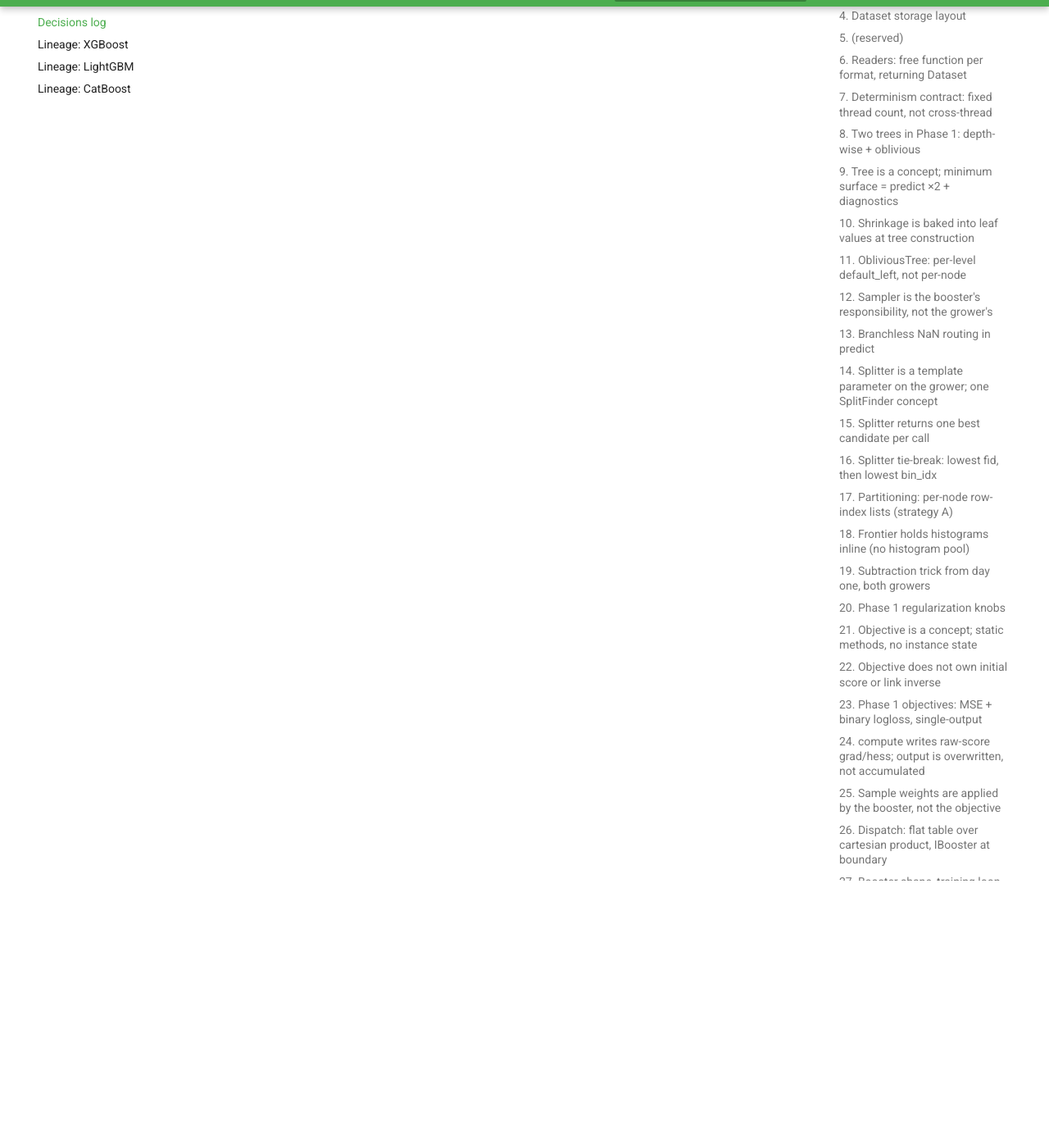
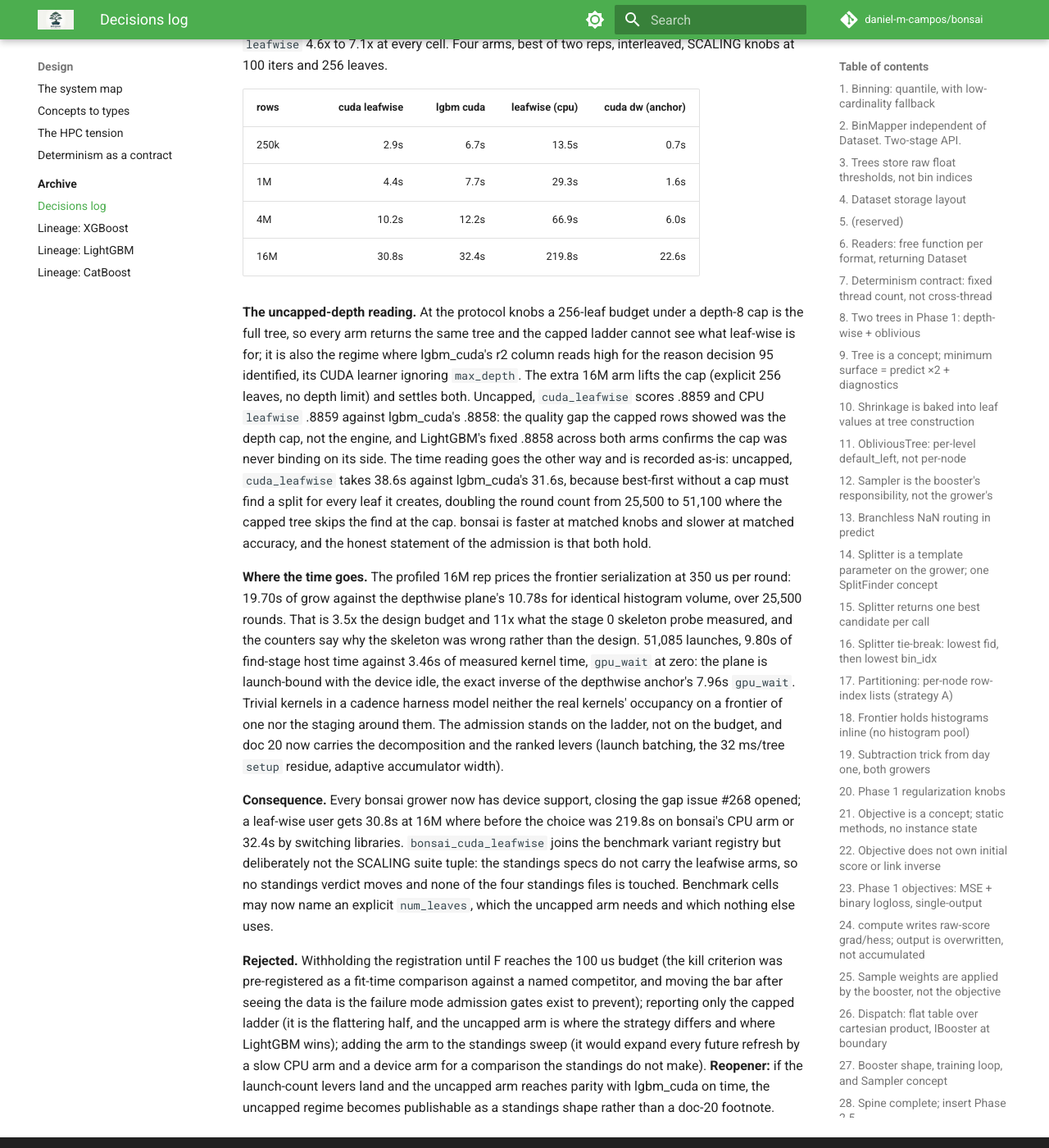
Before and after one commit to daniel-m-campos/bonsai, an MkDocs documentation site: the page built from docs/decisions.md, in a window 1280 px wide and 1400 px high, scrolled down 71528 px. Shown: the whole window at 82% size. Built offline with MkDocs 1.6.1 and Material for MkDocs 9.7.7, drawn with Linux system fonts in a browser that asks for light colours; comment, search, counter and statistics services are not loaded; some of the changed text lies outside the part shown.

Commit message:
docs: cuda_leafwise admitted by measurement
Decision 97 records the verdict: the pre-registered kill criterion is
met (30.8s against lgbm_cuda's 32.4s at 16M x 100, same pod) and the
secondary bar with room (4.6x to 7.1x over the CPU arm at every cell),
so the registration stands.

The uncapped-depth arm settles both halves of the quality question:
bonsai's leaf-wise growers reach LightGBM's accuracy once the cap is
lifted, and LightGBM is faster in that regime. Doc 20's status, its
promised per-round decomposition, and the ranked levers follow the
measurement; the plane is launch-bound at 350us per round against a
100us budget, and the admission stands on the ladder, not the budget.

```diff
--- a/docs/decisions.md
+++ b/docs/decisions.md
@@ -1204,3 +1204,22 @@ Standings: rows, width, frontier, airline
 **Consequence.** The decision-92 refresh ritual is unchanged: same two phases in the same order, same release ordering (bump PR merges first, then refresh with `prev_version` set, then tag), same `Standings:`-tagged-decision gate on a moved verdict, same freshness check at publish time. Only the vehicle moved, from a GitHub Actions runner to a local script invoked by hand per the runbook. The tail is now iterable at the cost of a supersede-phase rerun against an already-measured results directory, not a fresh pod rental, so the next tail bug (there will be one) costs minutes instead of hours. Still unexercised: the supersede phase's `gh pr create` step itself, since the dry run stopped at the commit; the first live run is that step's real test.
 
 **Rejected.** Iterating on the CI tail in place (the four dispatches already show this costs one paid pod session per bug, with no way to shorten the loop); splitting responsibilities, CI for measurement and a local script for supersede (two systems for one ritual, and the CI half brings back the pip-in-uv-venv class of failure for no reliability gain now that the local driver also measures); a scheduled cron trigger (decision 92 already rejected this for the same workflow, and a flaky tail makes an unattended cadence worse, not better). **Reopener:** if the supersede phase accumulates its own run-scarce failure history, revisit whether a cheap local test harness (fixture results directory, no pod) can be built before deciding whether any part belongs back on a runner.
+
+## 97. `cuda_leafwise` admitted by measurement (adopted)
+
+**Decision.** The device leafwise plane of [`20-cuda-leafwise.md`](architecture/20-cuda-leafwise.md) keeps its registration. Issue #268's kill criterion was pre-registered and is met: on one pod (L40S, US-NC-1, 2026-08-01, `leafwise-ladder-2026-08.jsonl`, sha `2a23f33`) `cuda_leafwise` fits 16M x 100 in 30.8s against lgbm_cuda's 32.4s. The secondary bar is met with room: it beats same-pod CPU `leafwise` 4.6x to 7.1x at every cell. Four arms, best of two reps, interleaved, SCALING knobs at 100 iters and 256 leaves.
+
+| rows | cuda leafwise | lgbm cuda | leafwise (cpu) | cuda dw (anchor) |
+|---|--:|--:|--:|--:|
+| 250k | 2.9s | 6.7s | 13.5s | 0.7s |
+| 1M | 4.4s | 7.7s | 29.3s | 1.6s |
+| 4M | 10.2s | 12.2s | 66.9s | 6.0s |
+| 16M | 30.8s | 32.4s | 219.8s | 22.6s |
+
+**The uncapped-depth reading.** At the protocol knobs a 256-leaf budget under a depth-8 cap is the full tree, so every arm returns the same tree and the capped ladder cannot see what leaf-wise is for; it is also the regime where lgbm_cuda's r2 column reads high for the reason decision 95 identified, its CUDA learner ignoring `max_depth`. The extra 16M arm lifts the cap (explicit 256 leaves, no depth limit) and settles both. Uncapped, `cuda_leafwise` scores .8859 and CPU `leafwise` .8859 against lgbm_cuda's .8858: the quality gap the capped rows showed was the depth cap, not the engine, and LightGBM's fixed .8858 across both arms confirms the cap was never binding on its side. The time reading goes the other way and is recorded as-is: uncapped, `cuda_leafwise` takes 38.6s against lgbm_cuda's 31.6s, because best-first without a cap must find a split for every leaf it creates, doubling the round count from 25,500 to 51,100 where the capped tree skips the find at the cap. bonsai is faster at matched knobs and slower at matched accuracy, and the honest statement of the admission is that both hold.
+
+**Where the time goes.** The profiled 16M rep prices the frontier serialization at 350 us per round: 19.70s of grow against the depthwise plane's 10.78s for identical histogram volume, over 25,500 rounds. That is 3.5x the design budget and 11x what the stage 0 skeleton probe measured, and the counters say why the skeleton was wrong rather than the design. 51,085 launches, 9.80s of find-stage host time against 3.46s of measured kernel time, `gpu_wait` at zero: the plane is launch-bound with the device idle, the exact inverse of the depthwise anchor's 7.96s `gpu_wait`. Trivial kernels in a cadence harness model neither the real kernels' occupancy on a frontier of one nor the staging around them. The admission stands on the ladder, not on the budget, and doc 20 now carries the decomposition and the ranked levers (launch batching, the 32 ms/tree `setup` residue, adaptive accumulator width).
+
+**Consequence.** Every bonsai grower now has device support, closing the gap issue #268 opened; a leaf-wise user gets 30.8s at 16M where before the choice was 219.8s on bonsai's CPU arm or 32.4s by switching libraries. `bonsai_cuda_leafwise` joins the benchmark variant registry but deliberately not the SCALING suite tuple: the standings specs do not carry the leafwise arms, so no standings verdict moves and none of the four standings files is touched. Benchmark cells may now name an explicit `num_leaves`, which the uncapped arm needs and which nothing else uses.
+
+**Rejected.** Withholding the registration until F reaches the 100 us budget (the kill criterion was pre-registered as a fit-time comparison against a named competitor, and moving the bar after seeing the data is the failure mode admission gates exist to prevent); reporting only the capped ladder (it is the flattering half, and the uncapped arm is where the strategy differs and where LightGBM wins); adding the arm to the standings sweep (it would expand every future refresh by a slow CPU arm and a device arm for a comparison the standings do not make). **Reopener:** if the launch-count levers land and the uncapped arm reaches parity with lgbm_cuda on time, the uncapped regime becomes publishable as a standings shape rather than a doc-20 footnote.
```
Also changed, not shown: CHANGELOG.md (+1 -1 lines), docs/architecture/20-cuda-leafwise.md (+4 -2 lines).
